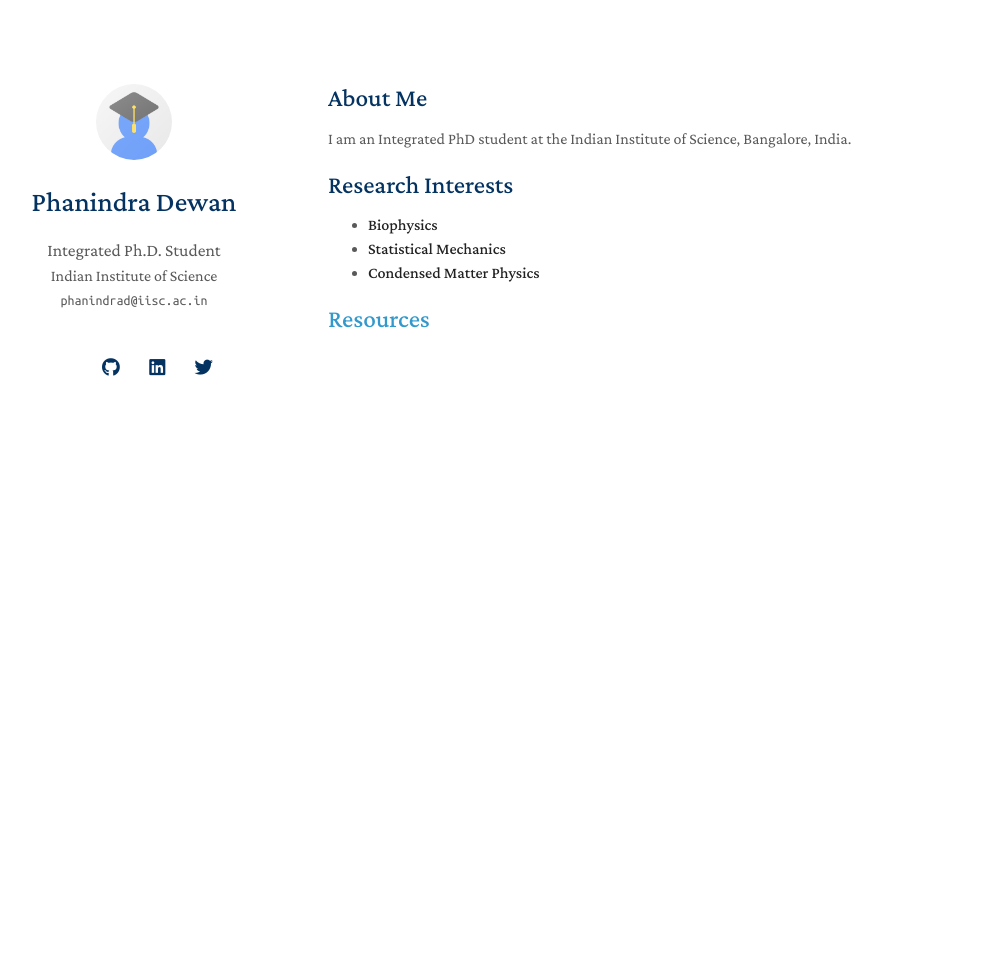
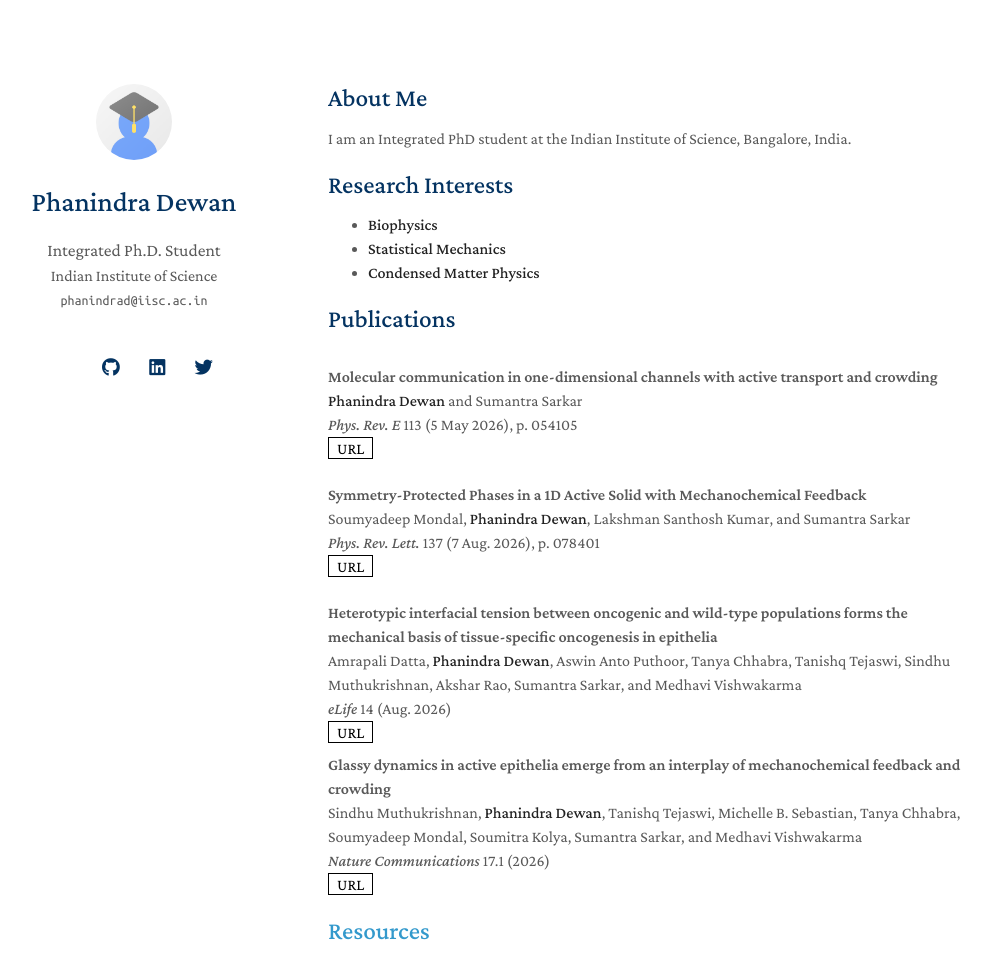
Before and after one commit to phannyd/phannyd.github.io, a Jekyll site: the page built from index.md, in a window 1280 px wide and 1034 px high. Shown: the top 979 px of the window, without its empty margins (142-1133 px from the left). Built offline with Jekyll 4.4.1, drawn with Linux system fonts in a browser that asks for light colours; nearby versions of some CDN libraries; a style sheet for code colours, icons or effects is not loaded.

Commit message:
Add publications section to index.md

```diff
--- a/index.md
+++ b/index.md
@@ -13,4 +13,43 @@ I am an Integrated PhD student at the Indian Institute of Science, Bangalore, In
 - **Statistical Mechanics**
 - **Condensed Matter Physics**
 
+## Publications
+
+<div class="publications">
+  <ol class="bibliography">
+    <li>
+      <div class="title">Molecular communication in one-dimensional channels with active transport and crowding</div>
+      <div class="author"><strong>Phanindra Dewan</strong> and Sumantra Sarkar</div>
+      <div class="periodical"><em>Phys. Rev. E</em> 113 (5 May 2026), p. 054105</div>
+      <div class="links">
+        <a class="btn" href="https://link.aps.org/doi/10.1103/mzhn-fc29" target="_blank">URL</a>
+      </div>
+    </li>
+    <li>
+      <div class="title">Symmetry-Protected Phases in a 1D Active Solid with Mechanochemical Feedback</div>
+      <div class="author">Soumyadeep Mondal, <strong>Phanindra Dewan</strong>, Lakshman Santhosh Kumar, and Sumantra Sarkar</div>
+      <div class="periodical"><em>Phys. Rev. Lett.</em> 137 (7 Aug. 2026), p. 078401</div>
+      <div class="links">
+        <a class="btn" href="https://link.aps.org/doi/10.1103/p1bw-v87g" target="_blank">URL</a>
+      </div>
+    </li>
+    <li>
+      <div class="title">Heterotypic interfacial tension between oncogenic and wild-type populations forms the mechanical basis of tissue-specific oncogenesis in epithelia</div>
+      <div class="author">Amrapali Datta, <strong>Phanindra Dewan</strong>, Aswin Anto Puthoor, Tanya Chhabra, Tanishq Tejaswi, Sindhu Muthukrishnan, Akshar Rao, Sumantra Sarkar, and Medhavi Vishwakarma</div>
+      <div class="periodical"><em>eLife</em> 14 (Aug. 2026)</div>
+      <div class="links">
+        <a class="btn" href="http://dx.doi.org/10.7554/eLife.106893.4" target="_blank">URL</a>
+      </div>
+    </li>
+    <li>
+      <div class="title">Glassy dynamics in active epithelia emerge from an interplay of mechanochemical feedback and crowding</div>
+      <div class="author">Sindhu Muthukrishnan, <strong>Phanindra Dewan</strong>, Tanishq Tejaswi, Michelle B. Sebastian, Tanya Chhabra, Soumyadeep Mondal, Soumitra Kolya, Sumantra Sarkar, and Medhavi Vishwakarma</div>
+      <div class="periodical"><em>Nature Communications</em> 17.1 (2026)</div>
+      <div class="links">
+        <a class="btn" href="http://dx.doi.org/10.1038/s41467-026-74163-0" target="_blank">URL</a>
+      </div>
+    </li>
+  </ol>
+</div>
+
 ## [Resources](https://phannyd.github.io/resources){: .btn}
```
